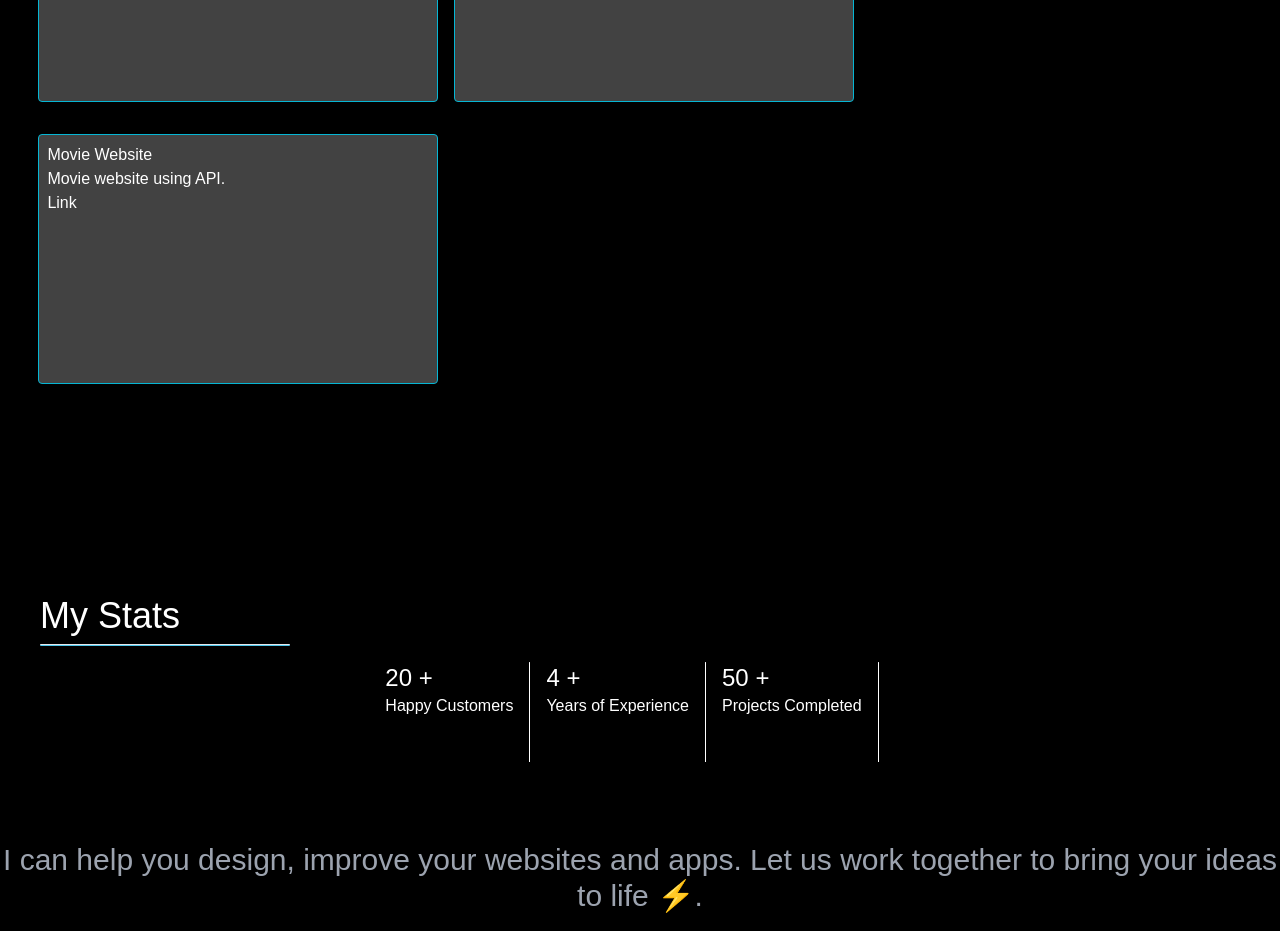
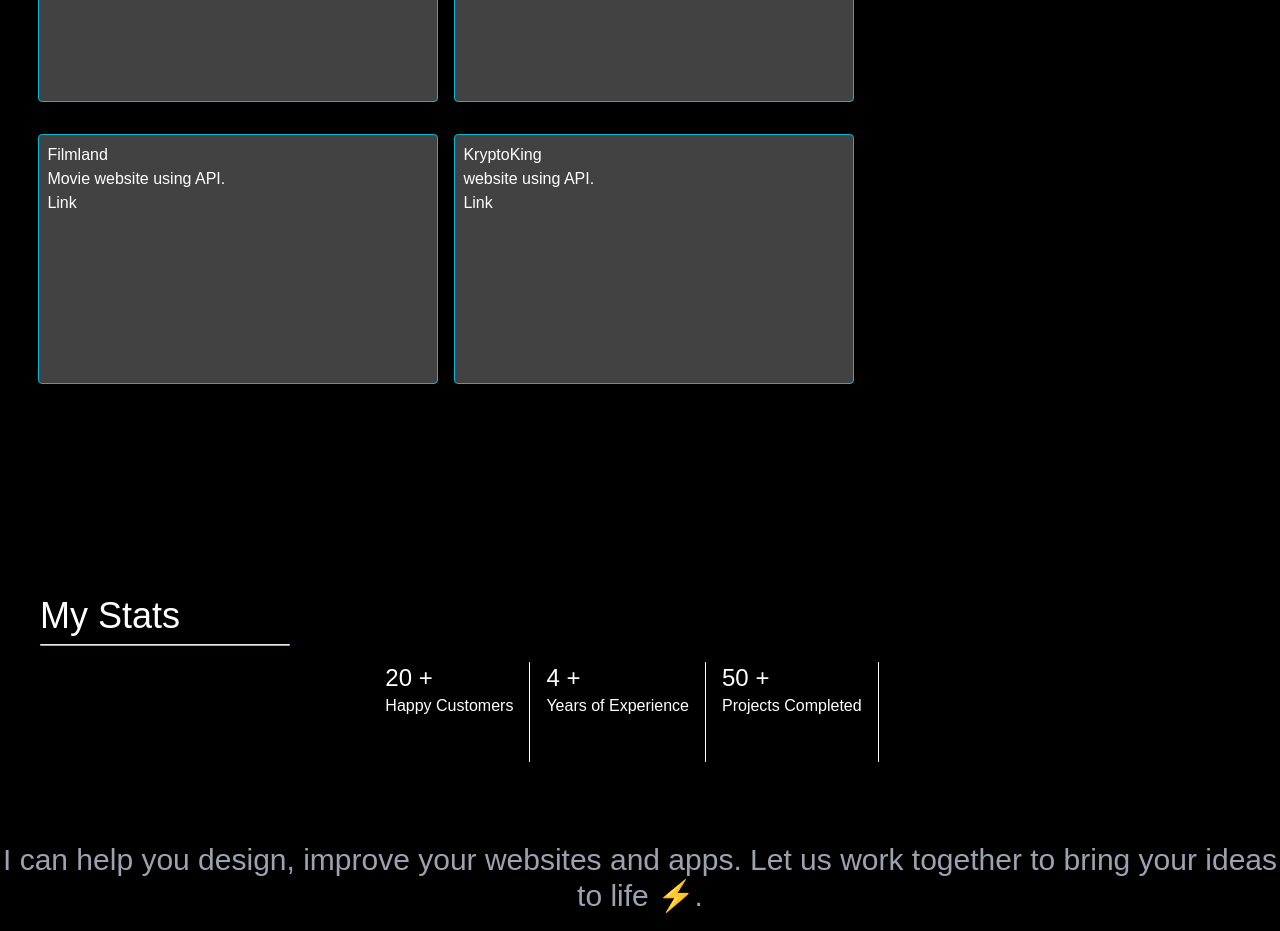
Before and after one commit to codex-moi/gerald, a React (Vite) app: page / in a window 1280 px wide. Shown: the part 2200-3131 px from the top of the page. Built offline with nearby package versions, Linux system fonts and the light colour scheme; a web font is replaced by a local one.

Commit message:
Updated project links with new Vercel URL

```diff
--- a/src/assets/projects.js
+++ b/src/assets/projects.js
@@ -13,9 +13,15 @@ const projects = [
     },
     {
         id: 3,
-        name: 'Movie Website',
+        name: 'Filmland',
         desc: 'Movie website using API.',
         link: 'https://geraldfilmland.vercel.app/'
     },
+    {
+        id: 4,
+        name: 'KryptoKing',
+        desc: ' website using API.',
+        link: 'https://krypto-king.vercel.app/'
+    },
 ]
 export default projects
```
